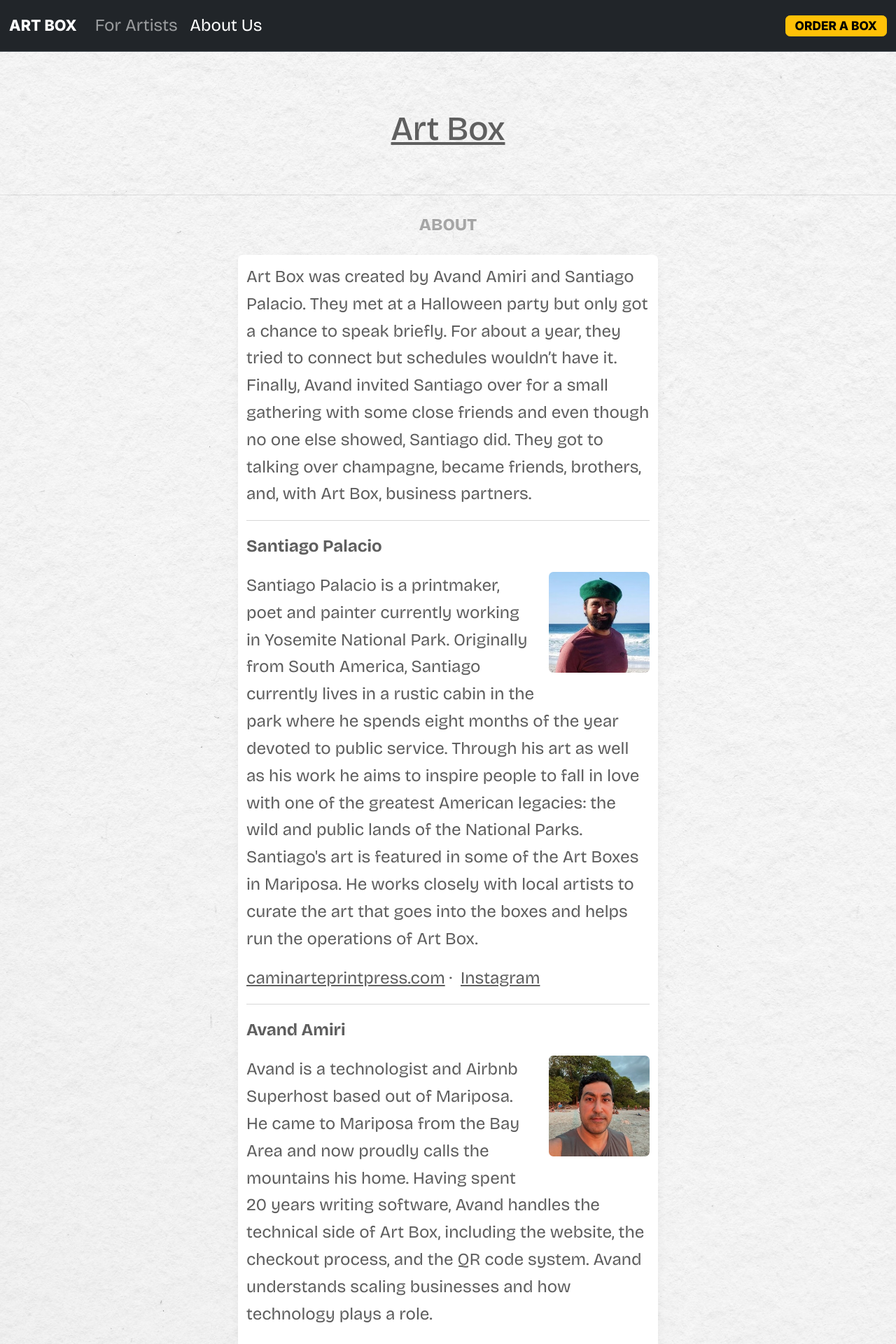
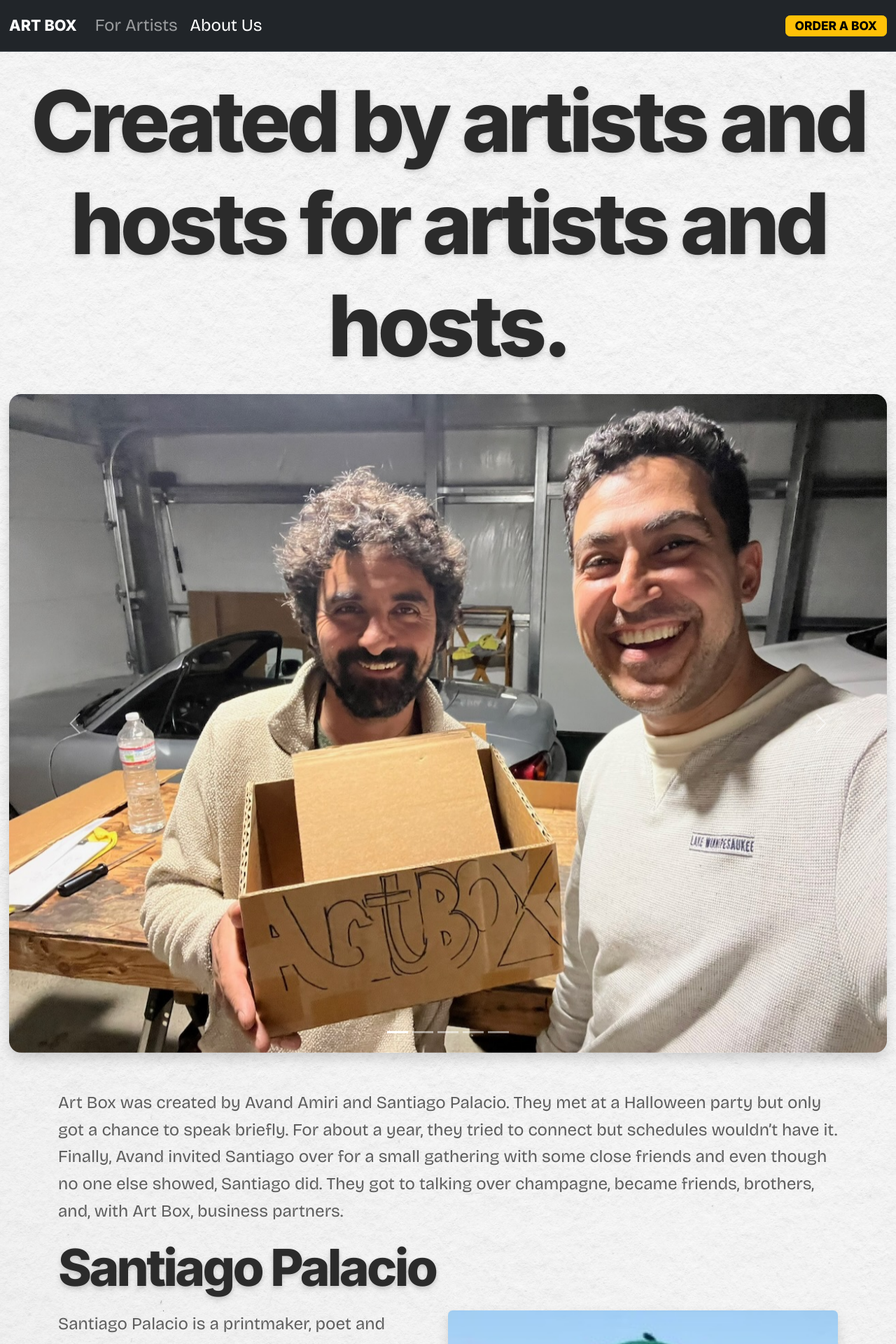
Before and after one commit to avand/localartbox.com, a Jekyll site: the page built from about/index.html, in a window 1280 px wide. Shown: the top 1920 px of the page at 70% size. Built offline with Jekyll 4.4.1, drawn with Linux system fonts in a browser that asks for light colours; comment, search, counter and statistics services are not loaded.

Commit message:
Update About Us

```diff
--- a/_layouts/default.html
+++ b/_layouts/default.html
@@ -36,7 +36,7 @@
             <a class="nav-link {% if page.url == '/artists/' %}active{% endif %}" {% if page.url == '/artists' %}aria-current="page" {% endif %} href="/artists">For Artists</a>
           </li>
           <li class="nav-item">
-            <a class="nav-link {% if page.url == '/about/' %}active{% endif %}" {% if page.url == '/about/' %}aria-current="page" {% endif %} href="/hosts">About Us</a>
+            <a class="nav-link {% if page.url == '/about/' %}active{% endif %}" {% if page.url == '/about/' %}aria-current="page" {% endif %} href="/about">About Us</a>
           </li>
         </ul>
         <a href="https://docs.google.com/forms/d/e/1FAIpQLSdaWEZxXPZoucQVDPC7Pt8SuF5SKwltNlN_B5k2GZB7TF_ujw/viewform?usp=sf_link" target="_blank" class="btn btn-warning ab-impact" type="submit">Order a Box</a>
--- a/about/index.html
+++ b/about/index.html
@@ -1,18 +1,57 @@
 ---
-title: About
+title: About Us
 layout: default
 ---
 
-<div id="main" class="sub-page">
-  <div class="inner">
-    <div id="hero">
-      <h1 id="hero-heading"><a href="/">Art Box</a></h1>
+<div class="container-xxl">
+  <div class="row">
+    <div class="col">
+      <h1 class="ab-heading text-center my-4">Created by artists and hosts for artists and hosts.</h1>
+    </div>
+  </div>
+  <div class="row">
+    <div class="col">
+      <div id="art-box-examples-carousel" class="carousel slide" data-bs-ride="carousel">
+        <div class="carousel-indicators">
+          <button type="button" data-bs-target="#art-box-examples-carousel" data-bs-slide-to="0" class="active" aria-current="true" aria-label="Slide 1"></button>
+          <button type="button" data-bs-target="#art-box-examples-carousel" data-bs-slide-to="1" aria-label="Slide 2"></button>
+          <button type="button" data-bs-target="#art-box-examples-carousel" data-bs-slide-to="2" aria-label="Slide 3"></button>
+          <button type="button" data-bs-target="#art-box-examples-carousel" data-bs-slide-to="3" aria-label="Slide 4"></button>
+          <button type="button" data-bs-target="#art-box-examples-carousel" data-bs-slide-to="4" aria-label="Slide 5"></button>
+        </div>
+        <div class="carousel-inner shadow rounded-4">
+          <div class="carousel-item active">
+            <img src="../images/making-of/1.jpeg" class="d-block w-100" alt="Avand & Santiago working on Art Box">
+          </div>
+          <div class="carousel-item">
+            <img src="../images/making-of/2.jpeg" class="d-block w-100" alt="A collection of Art Boxes">
+          </div>
+          <div class="carousel-item">
+            <img src="../images/making-of/3.jpeg" class="d-block w-100" alt="Avand & Santiago holding Art Boxes over their heads">
+          </div>
+          <div class="carousel-item">
+            <img src="../images/making-of/4.jpeg" class="d-block w-100" alt="A collection of Art Boxes on a table">
+          </div>
+          <div class="carousel-item ">
+            <img src="../images/making-of/5.jpeg" class="d-block w-100" alt="Avand & Santiago in Yosemite">
+          </div>
+        </div>
+        <button class="carousel-control-prev" type="button" data-bs-target="#art-box-examples-carousel" data-bs-slide="prev">
+          <span class="carousel-control-prev-icon" aria-hidden="true"></span>
+          <span class="visually-hidden">Previous</span>
+        </button>
+        <button class="carousel-control-next" type="button" data-bs-target="#art-box-examples-carousel" data-bs-slide="next">
+          <span class="carousel-control-next-icon" aria-hidden="true"></span>
+          <span class="visually-hidden">Next</span>
+        </button>
+      </div>
+    </div>
+  </div>
 </div>
 
-    <section id="hosts" class="content-spaced">
-      <h2 class="section-heading">About</h2>
-
-      <div class="frame text-start">
+<div class="container my-5">
+  <div class="row">
+    <div class="col">
       <p class="mt-0">
         Art Box was created by Avand Amiri and Santiago Palacio. They met at a Halloween party
         but only got a chance to speak briefly. For about a year, they tried to connect but schedules
@@ -20,15 +59,14 @@ layout: default
         friends and even though no one else showed, Santiago did. They got to talking over champagne,
         became friends, brothers, and, with Art Box, business partners.
       </p>
-
-        <hr />
+    </div>
+  </div>
+  <div class="row">
+    <div class="col">
+      <h2 class="ab-heading mb-3">Santiago Palacio</h2>
 
       <p>
-          <strong>Santiago Palacio</strong>
-        </p>
-
-        <p>
-          <img src="/images/santiago.jpg" alt="Santiago Palacio" class="w-25 rounded float-end mb-3 ms-3">
+        <img src="../images/santiago.jpg" alt="Santiago Palacio" class="w-50 rounded float-end mb-3 ms-3 shadow">
         Santiago Palacio is a printmaker, poet and painter currently working in Yosemite National Park.
         Originally from South America, Santiago currently lives in a rustic cabin in the park where he
         spends eight months of the year devoted to public service. Through his art as well as his work
@@ -42,15 +80,14 @@ layout: default
         <a href="https://caminarteprintpress.com/" target="_blank">caminarteprintpress.com</a>&nbsp;&middot;&nbsp;
         <a href="https://www.instagram.com/caminarte_print_press" target="_blank">Instagram</a>
       </p>
-
-        <hr />
+    </div>
+  </div>
+  <div class="row">
+    <div class="col">
+      <h2 class="ab-heading mb-3">Avand Amiri</h2>
 
       <p>
-          <strong>Avand Amiri</strong>
-        </p>
-
-        <p>
-          <img src="/images/avand.jpg" alt="Avand Amiri" class="w-25 rounded float-end mb-3 ms-3">
+        <img src="../images/avand.jpeg" alt="Avand Amiri" class="w-50 rounded float-end mb-3 ms-3 shadow">
         Avand is a technologist and Airbnb Superhost based out of Mariposa. He came to Mariposa
         from the Bay Area and now proudly calls the mountains his home. Having spent 20 years
         writing software, Avand handles the technical side of Art Box, including the website,
@@ -87,6 +124,5 @@ layout: default
         <a href="https://www.instagram.com/avand.fm" target="_blank">Instagram</a>
       </p>
     </div>
-    </section>
   </div>
 </div>
--- a/style/style.css
+++ b/style/style.css
@@ -68,10 +68,10 @@ h2.ab-heading {
     font-size: 1.2em;
   }
   h1.ab-heading {
-    font-size: 3em;
+    font-size: 2.5em;
   }
   h2.ab-heading {
-    font-size: 2em;
+    font-size: 1.8em;
   }
   .btn-lg.ab-impact {
     font-size: 1.2em;
```
Also changed, not shown: images/avand.jpeg (added), images/avand.jpg (deleted), images/making-of/1.jpeg (added), images/making-of/2.jpeg (added), images/making-of/3.jpeg (added), images/making-of/4.jpeg (added), images/making-of/5.jpeg (added). Lines whose indentation alone changed are shown as unchanged.
